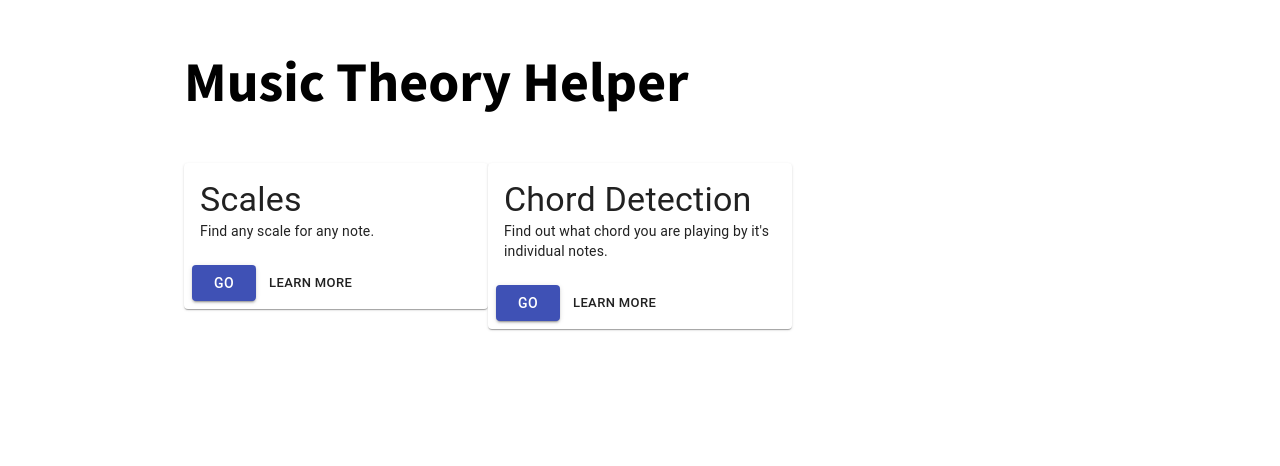
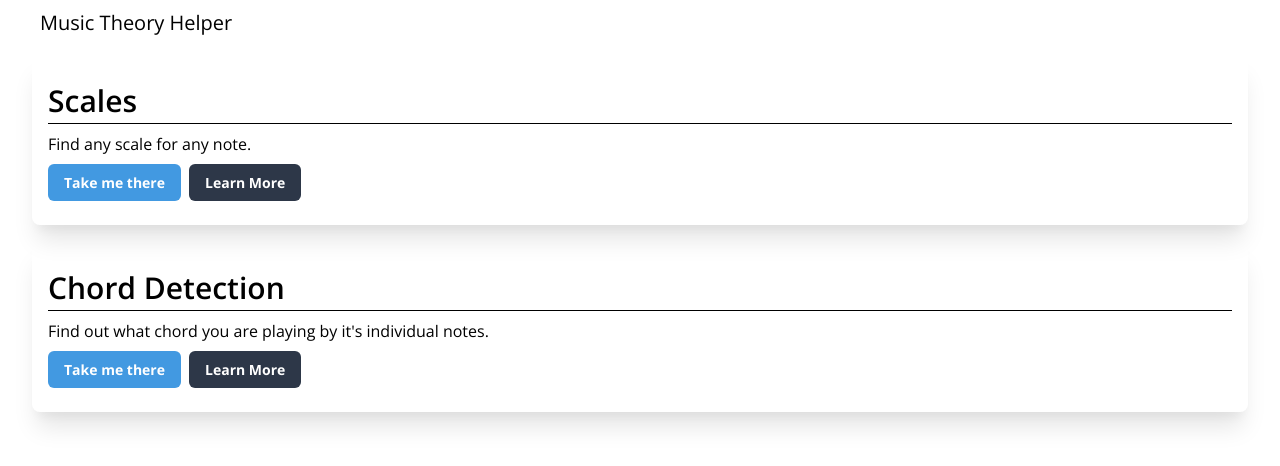
Before and after one commit to Bryan-LV/Music-Theory-Helper, a React (Create React App) app: page / in a window 1280 px wide. Shown: the top 466 px of the page. Built offline with nearby package versions, Linux system fonts and the light colour scheme.

Commit message:
replaced materialUI w/ tailwind

```diff
--- a/package.json
+++ b/package.json
@@ -3,7 +3,6 @@
   "version": "0.1.0",
   "private": true,
   "dependencies": {
-    "@material-ui/core": "^4.10.1",
     "@testing-library/jest-dom": "^4.2.4",
     "@testing-library/react": "^9.5.0",
     "@testing-library/user-event": "^7.2.1",
--- a/public/index.html
+++ b/public/index.html
@@ -8,21 +8,15 @@
   <meta name="theme-color" content="#000000" />
   <meta name="description" content="Music theory helper" />
   <link rel="apple-touch-icon" href="%PUBLIC_URL%/logo192.png" />
-  <!--
-      manifest.json provides metadata used when your web app is installed on a
-      user's mobile device or desktop. See https://developers.google.com/web/fundamentals/web-app-manifest/
-    -->
+
   <link rel="manifest" href="%PUBLIC_URL%/manifest.json" />
-  <!--
-      Notice the use of %PUBLIC_URL% in the tags above.
-      It will be replaced with the URL of the `public` folder during the build.
-      Only files inside the `public` folder can be referenced from the HTML.
-
-      Unlike "/favicon.ico" or "favicon.ico", "%PUBLIC_URL%/favicon.ico" will
-      work correctly both with client-side routing and a non-root public URL.
-      Learn how to configure a non-root public URL by running `npm run build`.
-    -->
   <title>Music Theory Helper</title>
+  <link
+    href="https://fonts.googleapis.com/css2?family=Open+Sans:wght@300;400;600;700&family=Roboto:wght@100;300;400;500;700&display=swap"
+    rel="stylesheet">
+  <link rel="stylesheet" href="https://cdnjs.cloudflare.com/ajax/libs/tailwindcss/1.4.6/base.min.css">
+  <link rel="stylesheet" href="https://cdnjs.cloudflare.com/ajax/libs/tailwindcss/1.4.6/components.min.css">
+  <link rel="stylesheet" href="https://cdnjs.cloudflare.com/ajax/libs/tailwindcss/1.4.6/utilities.min.css">
 </head>
 
 <body>
--- a/src/App.js
+++ b/src/App.js
@@ -1,19 +1,25 @@
-import React from 'react';
-import ChordDetection from './components/ChordDetection';
-import Scales from './components/Scales';
-import Home from './components/Home';
+import React from 'react'
+import ChordDetection from './components/ChordDetection'
+import Scales from './components/Scales'
+import Home from './components/Home'
+import Navbar from './components/layout/Navbar'
 import { Switch, Route } from 'react-router-dom'
-import { Container } from '@material-ui/core';
 
 import './styles/App.css';
+import Resources from './components/Resources'
+
 
 function App() {
   return (
-    <Container maxWidth="md" className="App">
-      <h2>Music Theory Helper</h2>
+    <div className="App">
+      <Navbar />
+      <div>
         <Switch>
           <Route exact path="/">
             <Home />
+          </Route>
+          <Route exact path="/resources">
+            <Resources />
           </Route>
           <Route exact path="/scales">
             <Scales />
@@ -22,7 +28,8 @@ function App() {
             <ChordDetection />
           </Route>
         </Switch>
-    </Container>
+      </div>
+    </div>
   );
 }
 
--- a/src/components/ChordDetection.js
+++ b/src/components/ChordDetection.js
@@ -1,5 +1,4 @@
 import React, { useState } from 'react'
-import { Button, Input, Typography, Divider, Container } from '@material-ui/core';
 import sharp11 from 'sharp11';
 
 export default function ChordDetection(props) {
@@ -20,7 +19,8 @@ export default function ChordDetection(props) {
   }
 
 
-  const handleClick = (e) => {
+  const handleSubmit = (e) => {
+    e.preventDefault();
     // check if no notes provided
     if (notes === '') throwError('Please enter notes before submitting');
     //TODO: validate inputs only # & b allowed next to characters
@@ -56,22 +56,42 @@ export default function ChordDetection(props) {
   }
   // TODO: wrap in form so user can hit enter instead of having to click button
   return (
-    <Container>
-      {error.show && <Typography paragraph={true}>{error.message}</Typography>}
-      <Typography paragraph={true}>Enter each note separated by a space</Typography>
-      <Typography variant="h2">{showChord}</Typography>
-      <Input type="text" value={notes} placeholder="C Eb G" onChange={e => setNotes(e.target.value)} />
-      <Button variant="contained" color="primary" onClick={handleClick}>Get Chord</Button>
-      {chords.length > 0 && <Typography paragraph={true}>Chord History</Typography>}
-      {chords.length > 0 && chords.map(chordObj => {
-        return (<div>
-          <Typography variant="h3" style={{ display: 'inline-block', paddingRight: '6px' }}>{chordObj.chordName}</Typography>
-          {chordObj.notes.map(note => <Typography style={{ display: 'inline-block', paddingRight: '6px' }} paragraph={true}>{note}</Typography>)}
-        </div>)
-      })
-      }
-      <Divider />
+    <div className="mx-10">
+      <div className=" mt-4">
+        <h4 className="text-2xl font-semibold">Chord Detection</h4>
+        <p className="text-sm">Find out what chord is being played by stringing together the individual notes (disregard duplicate notes).</p>
+      </div>
 
-    </Container>
+      <div class="w-full max-w-xs mt-4">
+        <form class="bg-white shadow-md rounded px-8 pt-6 pb-8 mb-4" onSubmit={handleSubmit}>
+          <div class="mb-4">
+            <h2>{showChord}</h2>
+            <label class="block text-gray-700 text-sm font-bold mb-2" for="username">Notes of the chord</label>
+            <div class="flex items-center border-b border-b-2 border-teal-500 py-2 mr-2">
+              <input type="text" value={notes} placeholder="C Eb G" onChange={e => setNotes(e.target.value)} />
+            </div>
+            <p class="text-red-500 text-xs italic">separate each note with a space</p>
+          </div>
+          <div class="flex items-center justify-between">
+            <button class="bg-blue-500 hover:bg-blue-700 text-white font-bold py-2 px-4 rounded focus:outline-none focus:outline-none" type="submit">Get Chord</button>
+          </div>
+        </form>
+        {error.show && <p>{error.message}</p>}
+      </div>
+
+      <div>
+
+        <div >
+          {chords.length > 0 && <h3 className="text-xl font-semibold">Chord History</h3>}
+          {chords.length > 0 && chords.map(chordObj => {
+            return (<div className="flex flex-row justify-between items-end">
+              <h3 className="font-bold text-2xl">{chordObj.chordName}</h3>
+              <div>{chordObj.notes.map(note => <p className="inline-block text-lg font-bold pr-1">{note}</p>)}</div>
+            </div>)
+          })
+          }
+        </div>
+      </div>
+    </div>
   )
 }
--- a/src/components/Home.js
+++ b/src/components/Home.js
@@ -1,65 +1,37 @@
 import React from 'react'
-import { Button, Grid, Card, CardContent, Typography, CardActions, makeStyles } from '@material-ui/core'
 import { Link } from 'react-router-dom'
 
-const useStyles = makeStyles({
-  root: {
-    minWidth: 275,
-  },
-  bullet: {
-    display: 'inline-block',
-    margin: '0 2px',
-    transform: 'scale(0.8)',
-  },
-  title: {
-    fontSize: 14,
-  },
-  pos: {
-    marginBottom: 12,
-  },
-});
+function Home() {
+  return (
+    <div className="px-8">
+      <div className="px-4 py-6 my-4 rounded-lg shadow-xl">
+        <h2 className="text-3xl font-semibold">Scales</h2>
+        <div style={{ height: '1px' }} className="w-full bg-black"></div>
+        <div className="pt-2">
+          <p className="pb-2">Find any scale for any note.</p>
+          <div className="flex flex-row justify-start">
+            <Link to="/scales" className="mr-2 py-2 px-4 bg-blue-500 rounded-md text-sm">
+              <button className="font-bold text-white" >Take me there</button>
+            </Link>
+            <button className="py-2 px-4 bg-gray-800 rounded-md text-white text-sm font-bold">Learn More</button>
+          </div>
+        </div>
+      </div>
 
-function Home(props) {
-  const classes = useStyles();
-  return (
-    <Grid container direction="row" alignItems="stretch">
-      <Grid item sm={12} md={4}>
-        <Card className={classes.root}>
-          <CardContent>
-            <Typography variant="h4">
-              Scales
-            </Typography>
-            <Typography variant="body2" component="p">
-              Find any scale for any note.
-            </Typography>
-          </CardContent>
-          <CardActions>
-            <Link style={{ color: 'white' }} to="/scales">
-              <Button color="primary" variant="contained">Go</Button>
+      <div className="px-4 py-6 my-4 rounded-lg shadow-xl">
+        <h2 className="text-3xl font-semibold">Chord Detection</h2>
+        <div style={{ height: '1px' }} className="w-full bg-black"></div>
+        <div className="pt-2">
+          <p className="pb-2">Find out what chord you are playing by it's individual notes.</p>
+          <div className="flex flex-row justify-start">
+            <Link to="/chordDetection" className="mr-2 py-2 px-4 bg-blue-500 rounded-md text-sm font-bold">
+              <button className="font-bold text-white">Take me there</button>
             </Link>
-            <Button size="small">Learn More</Button>
-          </CardActions>
-        </Card>
-      </Grid>
-      <Grid item sm={12} md={4}>
-        <Card className={classes.root}>
-          <CardContent>
-            <Typography variant="h4">
-              Chord Detection
-            </Typography>
-            <Typography variant="body2" component="p">
-              Find out what chord you are playing by it's individual notes.
-            </Typography>
-          </CardContent>
-          <CardActions>
-            <Link style={{ color: 'white' }} to="/chordDetection">
-              <Button color="primary" variant="contained">Go</Button>
-            </Link>
-            <Button size="small">Learn More</Button>
-          </CardActions>
-        </Card>
-      </Grid>
-    </Grid>
+            <button className="py-2 px-4 bg-gray-800 rounded-md text-white text-sm font-bold">Learn More</button>
+          </div>
+        </div>
+      </div>
+    </div>
   )
 }
 
--- /dev/null
+++ b/src/components/Resources.js
@@ -0,0 +1,11 @@
+import React from 'react'
+import { Link } from 'react-router-dom'
+
+function Resources() {
+  return (
+    <div>
+    </div>
+  )
+}
+
+export default Resources
--- a/src/components/Scales.js
+++ b/src/components/Scales.js
@@ -1,21 +1,12 @@
 import React, { useState } from 'react'
 import sharp11 from 'sharp11';
-import { Input, Button, Typography, makeStyles } from '@material-ui/core';
 
 import supportedScales from '../utils/scales'
-
-const myStyles = makeStyles({
-  scaleNotes: {
-    padding: '10px 5px',
-    display: 'inline-block'
-  }
-})
 
 function Scales(props) {
   const [key, setKey] = useState('');
   const [scaleName, setScaleName] = useState('');
   const [showScale, setShowScale] = useState(null);
-  const c = myStyles();
 
   const handleSubmit = (e) => {
     e.preventDefault();
@@ -29,24 +20,40 @@ function Scales(props) {
   }
 
   return (
-    <div>
-      <form onSubmit={handleSubmit}>
-        <Input value={key} placeholder="C" onChange={e => setKey(e.target.value)} />
-        <br />
-        <input type="text" value={scaleName} placeholder="minor" list="scaleList" onChange={e => setScaleName(e.target.value)} />
-        <datalist id="scaleList">
-          {supportedScales.map(scale => <option value={scale} />)}
-        </datalist>
-        <br />
-        <Button variant="contained" type="submit">Get Scale</Button>
-      </form>
+    <div className="mx-10">
+      <div class="w-full max-w-xs">
+        <form class="bg-white shadow-md rounded px-8 pt-6 pb-8 mb-4" onSubmit={handleSubmit}>
+          <div class="mb-4">
+            <label class="block text-gray-700 text-sm font-bold mb-2" for="username">Root Note</label>
+            <div class="flex items-center border-b border-b-2 border-teal-500 py-2 mr-2">
+              <input value={key} placeholder="C" onChange={e => setKey(e.target.value)} className="appearance-none bg-transparent border-none w-full text-gray-700 mr-3 py-1 px-2 leading-tight focus:outline-none" />
+            </div>
+          </div>
+          <div class="mb-6">
+            <label class="block text-gray-700 text-sm font-bold mb-2" for="password"> Scale</label>
+            <div class="flex items-center border-b border-b-2 border-teal-500 py-2">
+              <input type="text" value={scaleName} placeholder="Minor" list="scaleList" onChange={e => setScaleName(e.target.value)} className="appearance-none bg-transparent border-none w-full text-gray-700 mr-3 py-1 px-2 leading-tight focus:outline-none" />
+            </div>
+            <datalist id="scaleList">
+              {supportedScales.map(scale => <option value={scale} />)}
+            </datalist>
+            <p class="text-red-500 text-xs italic">If not chosen, defaults to natural major.</p>
+          </div>
+          <div class="flex items-center justify-between">
+            <button class="bg-blue-500 hover:bg-blue-700 text-white font-bold py-2 px-4 rounded focus:outline-none focus:shadow-outline" type="submit">Get Scale</button>
+          </div>
+        </form>
+      </div>
+
       <div>
         {showScale ? (
           <div>
-            {showScale.map(note => <Typography className={c.scaleNotes} paragraph>{note.name}</Typography>)}
+            {showScale.map(note => <p>{note.name}</p>)}
           </div>
         ) : null}
       </div>
+
+
     </div>
   )
 }
--- /dev/null
+++ b/src/components/layout/Navbar.js
@@ -0,0 +1,12 @@
+import React from 'react';
+import { Link } from 'react-router-dom';
+
+export default function Navbar() {
+
+  return (
+    <div className="mx-10 mt-2">
+      <Link to="/"><h2 className="text-xl">Music Theory Helper</h2></Link>
+
+    </div >
+  );
+}
--- a/src/styles/base.css
+++ b/src/styles/base.css
@@ -1,22 +1,15 @@
-@import url('https://fonts.googleapis.com/css?family=Source+Sans+Pro:300,400,700&display=swap');
-@import url('https://fonts.googleapis.com/css?family=Source+Code+Pro|Source+Sans+Pro:300,400,700&display=swap');
-
 /* base styles */
 
-*{
+* {
   box-sizing: border-box;
 }
 
 /* Custom Properties */
 
 :root {
-  --ff-primary: 'Source Sans Pro', sans-serif;
-  --ff-secondary: 'Source Code Pro', monospace;
+  --ff-primary: 'Open Sans', sans-serif;
+  --ff-secondary: 'Roboto', sans-serif;
 
-  --fw-reg: 300;
-  --fw-bold: 900;
-
-  --clr-light: #fff;
   --clr-dark: #303030;
   --clr-accent: #16e0bd;
 
@@ -27,50 +20,19 @@
   --darkGreen: #1C4B43;
   --lightBlack: #303030;
   --mediumBlack: #282828;
-  --darkestBlack:#141414;
-
-  --fs-h1: 3rem;
-  --fs-h2: 2.25rem;
-  --fs-h3: 1.25rem;
-  --fs-body: 1rem;
-
-  --boxshadow: 0.25em 0.25em 0.75em rgba(0,0,0,.25),
-        0.125em 0.125em 0.25em rgba(0,0,0,.15);
-}
-
-@media (min-width: 800px) {
-  :root {
-      --fs-h1: 4rem;
-      --fs-h2: 3.5rem;
-      --fs-h3: 1.5rem;
-      --fs-body: 1.125rem;
-  }
+  --darkestBlack: #141414;
 }
 
 /* Base Styles */
-html{
+html {
   scroll-behavior: smooth;
 }
 
-body{
+body {
   font-family: var(--ff-primary);
+  margin: 0;
 }
 
-h1 {
-  font-size: var(--fs-h1);
+ul {
+  padding: 0;
 }
-
-h2{
-  font-size: var(--fs-h2);
-}
-
-h3{
-  font-size: var(--fs-h3);
-}
-p{
-  font-size: var(--fs-body);
-}
-
-ul{
-  padding:0;
-}
```
Also changed, not shown: 1 other file (tests, documents, lock files or other folders). Lines whose indentation alone changed are shown as unchanged.
